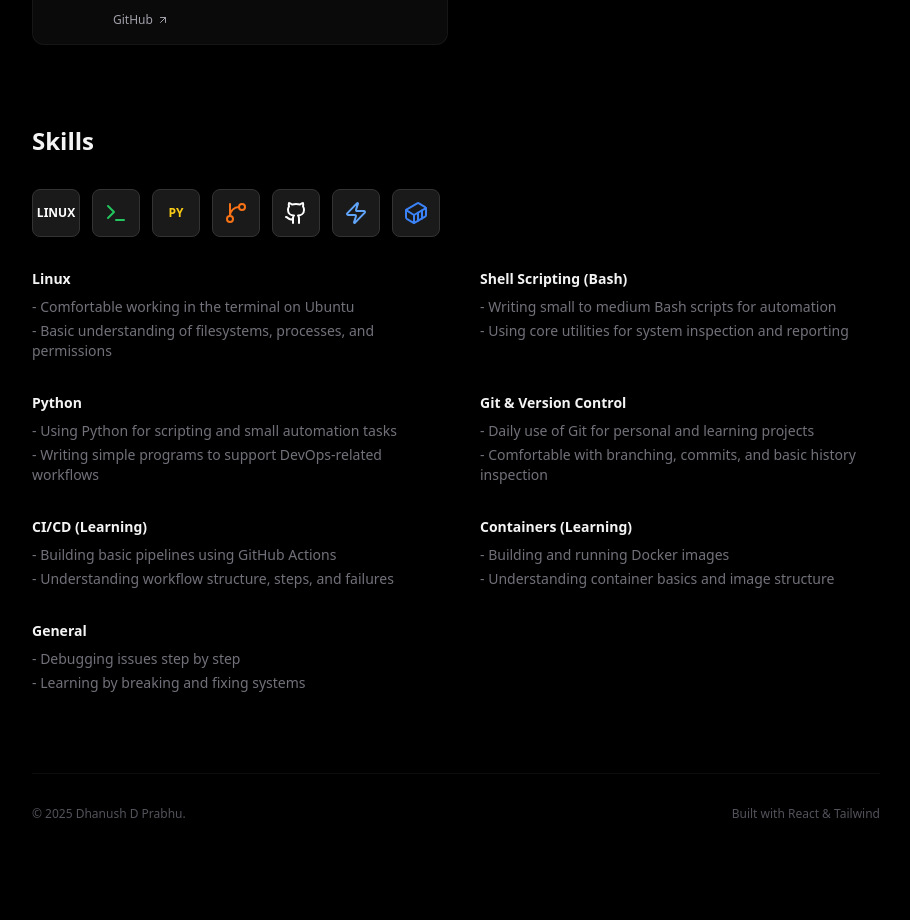
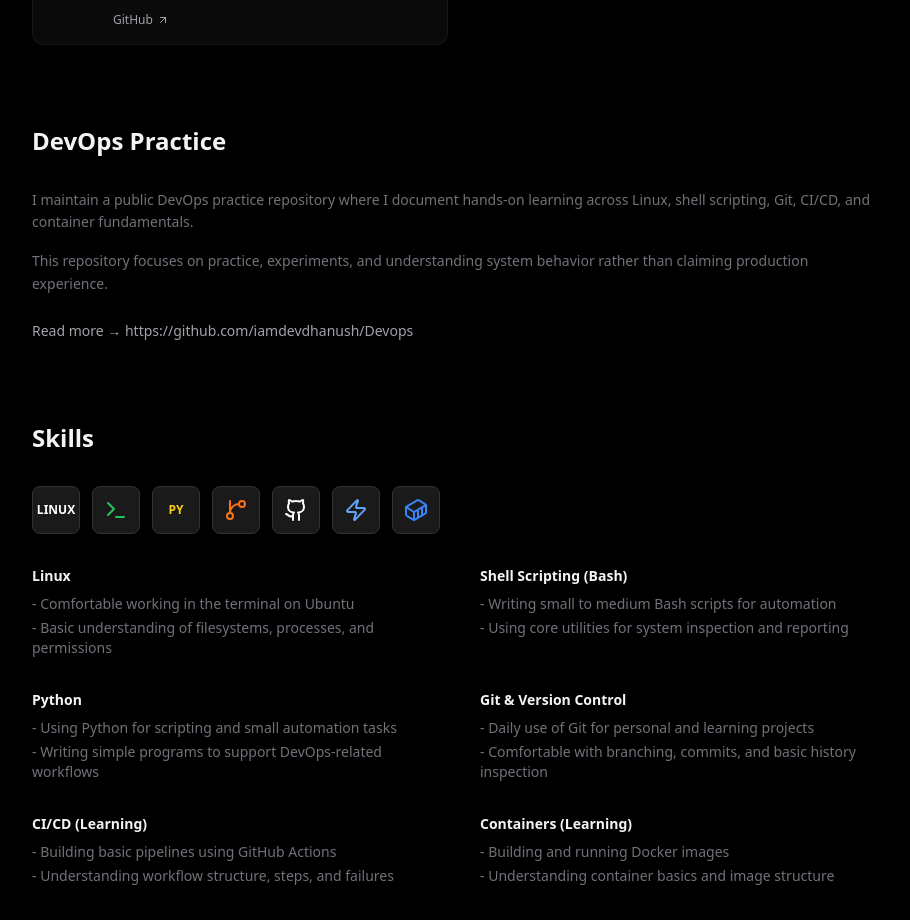
Before and after one commit to iamdevdhanush/portfolio, a React (Vite) app: page / in a window 1280 px wide. Shown: the part 1180-2100 px from the top of the page, without its empty margins (184-1094 px from the left). Built offline with nearby package versions, Linux system fonts and the light colour scheme.

Commit message:
feat: Add DevOps practice section to portfolio
Introduces a new section to showcase the public DevOps practice repository. This section explains the purpose and focus of the repository, which is hands-on learning and experimentation with DevOps tools and concepts.

```diff
--- a/App.tsx
+++ b/App.tsx
@@ -405,6 +405,29 @@
           </div>
         </section>
 
+        {/* DevOps Practice Section */}
+        <section className="mb-20" id="devops-practice">
+          <h2 className="text-2xl font-bold text-zinc-100 mb-8">
+            DevOps Practice
+          </h2>
+          <div className="flex flex-col gap-4 text-sm text-zinc-500 leading-relaxed">
+            <p>
+              I maintain a public DevOps practice repository where I document hands-on learning across Linux, shell scripting, Git, CI/CD, and container fundamentals.
+            </p>
+            <p>
+              This repository focuses on practice, experiments, and understanding system behavior rather than claiming production experience.
+            </p>
+            <a
+              href="https://github.com/iamdevdhanush/Devops"
+              target="_blank"
+              rel="noreferrer"
+              className="text-zinc-400 hover:text-zinc-200 transition-colors inline-block mt-2"
+            >
+              Read more → https://github.com/iamdevdhanush/Devops
+            </a>
+          </div>
+        </section>
+
         {/* Skills Section */}
         <section className="mb-20" id="skills">
           <h2 className="text-2xl font-bold text-zinc-100 mb-8">
```
